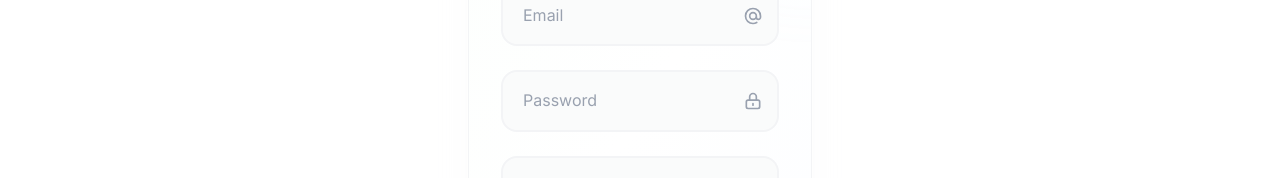
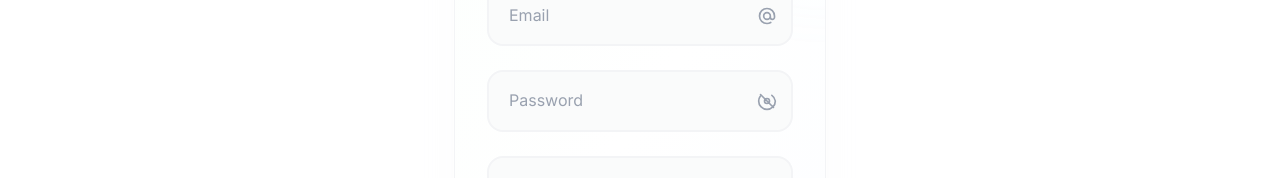
Before and after one commit to divyasai2004/eventeye, a Next.js app in the folder frontend/: page /register in a window 1280 px wide. Shown: the part 350-528 px from the top of the page. Built offline with nearby package versions, Linux system fonts and the light colour scheme.

Commit message:
fix:Added visibility toggle

```diff
--- a/frontend/src/app/login/page.tsx
+++ b/frontend/src/app/login/page.tsx
@@ -7,6 +7,7 @@ export default function Login() {
   const [password, setPassword] = useState("");
   const [error, setError] = useState("");
   const [loading, setLoading] = useState(false);
+  const [showPassword, setShowPassword] = useState(false);
   const router = useRouter();
 
   const handleSubmit = async (e: React.FormEvent) => {
@@ -67,18 +68,26 @@ export default function Login() {
 
             <div className="relative group">
               <input
-                type="password"
+                type={showPassword ? "text" : "password"}
                 placeholder="Password"
                 value={password}
                 onChange={e => setPassword(e.target.value)}
                 required
-                className="w-full px-5 py-4 bg-gray-50/80 border-2 border-gray-100 rounded-2xl text-gray-800 placeholder:text-gray-400 focus:outline-none focus:border-blue-500 focus:bg-white focus:ring-4 focus:ring-blue-500/10 transition-all duration-300 hover:border-gray-200 hover:bg-white group-hover:shadow-lg"
+                className="w-full px-5 py-4 bg-gray-50/80 border-2 border-gray-100 rounded-2xl text-gray-800 placeholder:text-gray-400 focus:outline-none focus:border-blue-500 focus:bg-white focus:ring-4 focus:ring-blue-500/10 transition-all duration-300 hover:border-gray-200 hover:bg-white group-hover:shadow-lg pr-12"
               />
-              <div className="absolute inset-y-0 right-0 pr-4 flex items-center pointer-events-none">
-                <svg className="w-5 h-5 text-gray-400 group-focus-within:text-blue-500 transition-colors duration-200" fill="none" stroke="currentColor" viewBox="0 0 24 24">
-                  <path strokeLinecap="round" strokeLinejoin="round" strokeWidth={2} d="M12 15v2m-6 4h12a2 2 0 002-2v-6a2 2 0 00-2-2H6a2 2 0 00-2 2v6a2 2 0 002 2zm10-10V7a4 4 0 00-8 0v4h8z" />
-                </svg>
-              </div>
+              <button
+                type="button"
+                tabIndex={-1}
+                className="absolute inset-y-0 right-0 pr-4 flex items-center text-gray-400 hover:text-blue-600 focus:outline-none"
+                onClick={() => setShowPassword(v => !v)}
+                aria-label={showPassword ? "Hide password" : "Show password"}
+              >
+                {showPassword ? (
+                  <svg className="w-5 h-5" fill="none" stroke="currentColor" viewBox="0 0 24 24"><path strokeLinecap="round" strokeLinejoin="round" strokeWidth={2} d="M13.875 18.825A10.05 10.05 0 0112 19c-5.523 0-10-4.477-10-10 0-1.657.403-3.22 1.125-4.575M15 12a3 3 0 11-6 0 3 3 0 016 0zm6.364-2.364A9.956 9.956 0 0122 9c0 5.523-4.477 10-10 10a9.956 9.956 0 01-4.364-.964M9.88 9.88l4.24 4.24" /></svg>
+                ) : (
+                  <svg className="w-5 h-5" fill="none" stroke="currentColor" viewBox="0 0 24 24"><path strokeLinecap="round" strokeLinejoin="round" strokeWidth={2} d="M15 12a3 3 0 11-6 0 3 3 0 016 0zm2.828-6.828A9.956 9.956 0 0122 12c0 5.523-4.477 10-10 10S2 17.523 2 12c0-2.21.72-4.253 1.938-5.828M4.22 4.22l15.56 15.56" /></svg>
+                )}
+              </button>
             </div>
 
             <button
--- a/frontend/src/app/register/page.tsx
+++ b/frontend/src/app/register/page.tsx
@@ -9,6 +9,7 @@ export default function Register() {
   const [error, setError] = useState("");
   const [success, setSuccess] = useState("");
   const [loading, setLoading] = useState(false);
+  const [showPassword, setShowPassword] = useState(false);
   const router = useRouter();
 
   const handleSubmit = async (e: React.FormEvent) => {
@@ -67,18 +68,26 @@ export default function Register() {
 
           <div className="relative group">
             <input
-              type="password"
+              type={showPassword ? "text" : "password"}
               placeholder="Password"
               value={password}
               onChange={e => setPassword(e.target.value)}
               required
-              className="w-full px-5 py-4 bg-gray-50/80 border-2 border-gray-100 rounded-2xl text-gray-800 placeholder:text-gray-400 focus:outline-none focus:border-green-500 focus:bg-white focus:ring-4 focus:ring-green-500/10 transition-all duration-300 hover:border-gray-200 hover:bg-white group-hover:shadow-lg"
+              className="w-full px-5 py-4 bg-gray-50/80 border-2 border-gray-100 rounded-2xl text-gray-800 placeholder:text-gray-400 focus:outline-none focus:border-green-500 focus:bg-white focus:ring-4 focus:ring-green-500/10 transition-all duration-300 hover:border-gray-200 hover:bg-white group-hover:shadow-lg pr-12"
             />
-            <div className="absolute inset-y-0 right-0 pr-4 flex items-center pointer-events-none">
-              <svg className="w-5 h-5 text-gray-400 group-focus-within:text-green-500 transition-colors duration-200" fill="none" stroke="currentColor" viewBox="0 0 24 24">
-                <path strokeLinecap="round" strokeLinejoin="round" strokeWidth={2} d="M12 15v2m-6 4h12a2 2 0 002-2v-6a2 2 0 00-2-2H6a2 2 0 00-2 2v6a2 2 0 002 2zm10-10V7a4 4 0 00-8 0v4h8z" />
-              </svg>
-            </div>
+            <button
+              type="button"
+              tabIndex={-1}
+              className="absolute inset-y-0 right-0 pr-4 flex items-center text-gray-400 hover:text-green-600 focus:outline-none"
+              onClick={() => setShowPassword(v => !v)}
+              aria-label={showPassword ? "Hide password" : "Show password"}
+            >
+              {showPassword ? (
+                <svg className="w-5 h-5" fill="none" stroke="currentColor" viewBox="0 0 24 24"><path strokeLinecap="round" strokeLinejoin="round" strokeWidth={2} d="M13.875 18.825A10.05 10.05 0 0112 19c-5.523 0-10-4.477-10-10 0-1.657.403-3.22 1.125-4.575M15 12a3 3 0 11-6 0 3 3 0 016 0zm6.364-2.364A9.956 9.956 0 0122 9c0 5.523-4.477 10-10 10a9.956 9.956 0 01-4.364-.964M9.88 9.88l4.24 4.24" /></svg>
+              ) : (
+                <svg className="w-5 h-5" fill="none" stroke="currentColor" viewBox="0 0 24 24"><path strokeLinecap="round" strokeLinejoin="round" strokeWidth={2} d="M15 12a3 3 0 11-6 0 3 3 0 016 0zm2.828-6.828A9.956 9.956 0 0122 12c0 5.523-4.477 10-10 10S2 17.523 2 12c0-2.21.72-4.253 1.938-5.828M4.22 4.22l15.56 15.56" /></svg>
+              )}
+            </button>
           </div>
 
           <div className="relative group">
```
